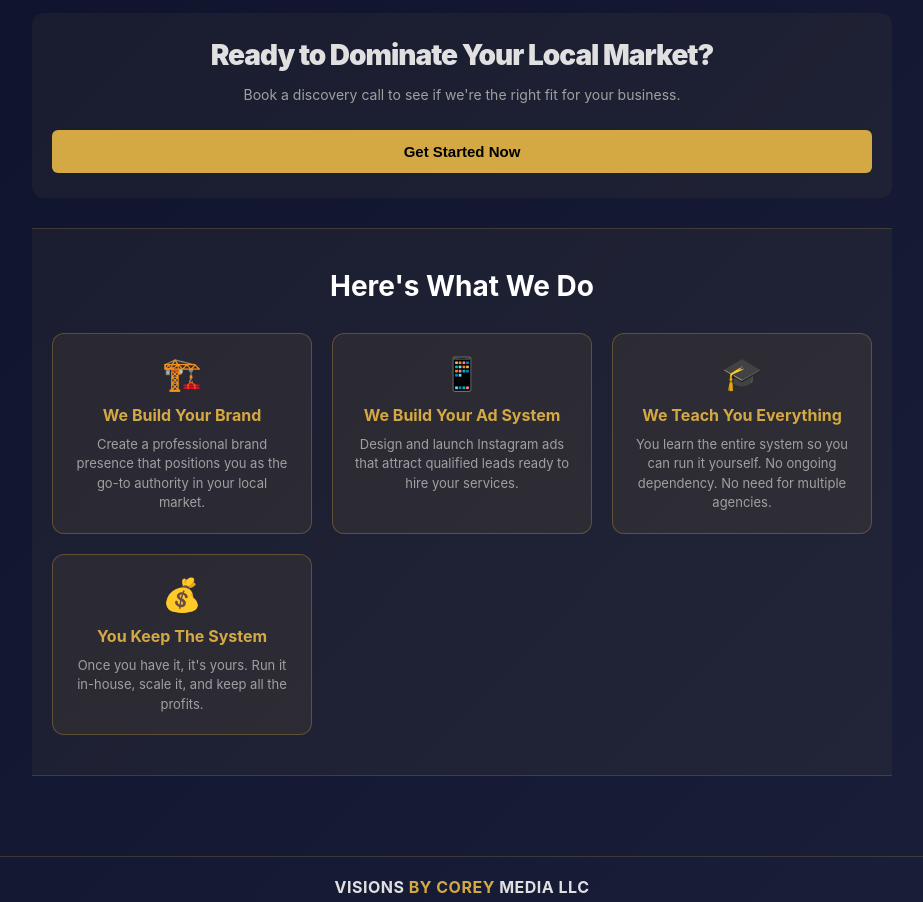
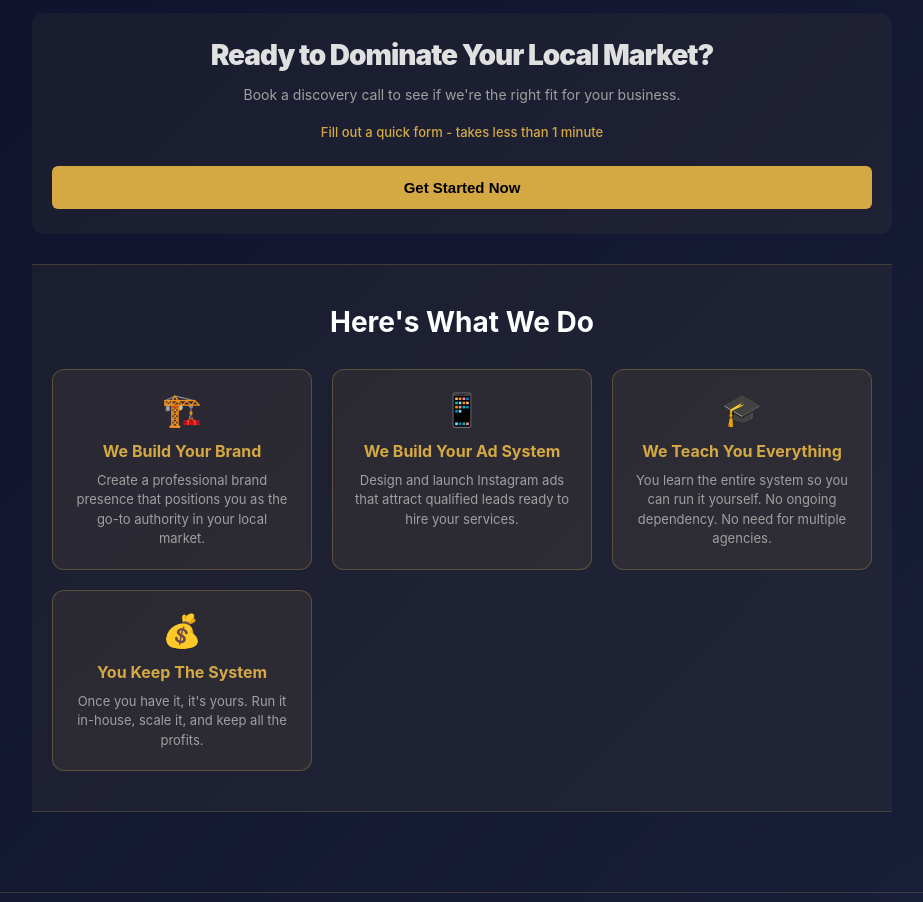
Before and after one commit to visionsbycorey/vsl-landing-page, a website: page index.html in a window 1280 px wide. Shown: the part 920-1822 px from the top of the page, without its empty margins (178-1101 px from the left). Drawn offline with Linux system fonts and the light colour scheme.

Commit message:
Add 'Fill out a quick form - takes less than 1 minute' note above CTA button

```diff
--- a/index.html
+++ b/index.html
@@ -754,6 +754,7 @@
             <section class="cta-section">
                 <h2>Ready to Dominate Your Local Market?</h2>
                 <p>Book a discovery call to see if we're the right fit for your business.</p>
+                <p style="font-size: 13px; color: #D4A843; margin-bottom: 15px; font-weight: 500;">Fill out a quick form - takes less than 1 minute</p>
                 <button class="submit-btn" onclick="openForm()">Get Started Now</button>
             </section>
 
```
